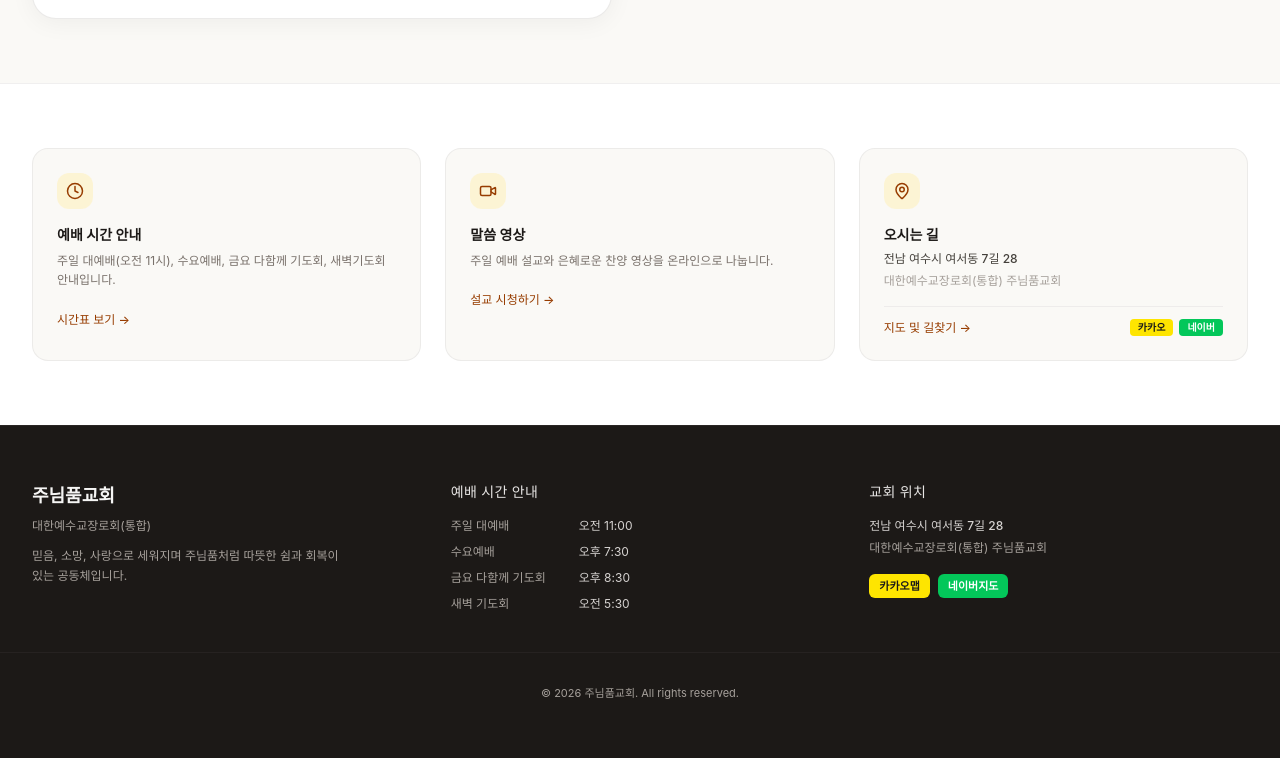
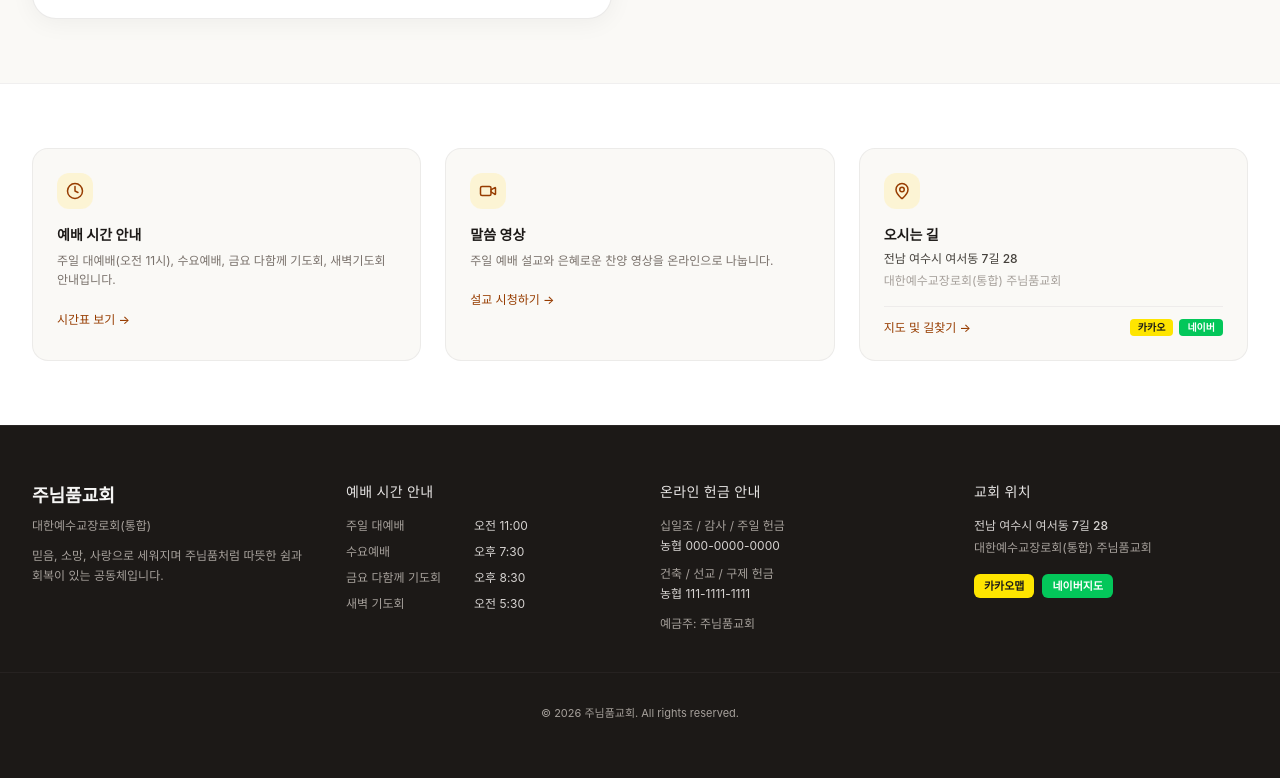
Before and after one commit to darkgentlejbs-max/junimpum_church, a Next.js app: page / in a window 1280 px wide. Shown: the part 725-1503 px from the top of the page. Built offline with nearby package versions, Linux system fonts and the light colour scheme; a web font is replaced by a local one.

Commit message:
Add Online Offering to footer

```diff
--- a/src/app/layout.tsx
+++ b/src/app/layout.tsx
@@ -56,7 +56,7 @@ export default function RootLayout({
 
         {/* Footer */}
         <footer className="bg-stone-900 text-stone-400 py-14 mt-auto border-t border-stone-800">
-          <div className="container mx-auto px-4 sm:px-6 lg:px-8 grid grid-cols-1 md:grid-cols-3 gap-10">
+          <div className="container mx-auto px-4 sm:px-6 lg:px-8 grid grid-cols-1 sm:grid-cols-2 lg:grid-cols-4 gap-10">
             <div>
               <h3 className="text-lg font-semibold text-stone-100 mb-2">주님품교회</h3>
               <p className="text-xs text-stone-400 mb-3">대한예수교장로회(통합)</p>
@@ -71,6 +71,20 @@ export default function RootLayout({
                 <li className="grid grid-cols-[120px_1fr] gap-2"><span>수요예배</span><span className="text-stone-300">오후 7:30</span></li>
                 <li className="grid grid-cols-[120px_1fr] gap-2"><span>금요 다함께 기도회</span><span className="text-stone-300">오후 8:30</span></li>
                 <li className="grid grid-cols-[120px_1fr] gap-2"><span>새벽 기도회</span><span className="text-stone-300">오전 5:30</span></li>
+              </ul>
+            </div>
+            <div>
+              <h4 className="text-sm font-medium text-stone-200 mb-4 tracking-wide">온라인 헌금 안내</h4>
+              <ul className="text-xs space-y-3 text-stone-400">
+                <li className="flex flex-col gap-1">
+                  <span>십일조 / 감사 / 주일 헌금</span>
+                  <span className="text-stone-300">농협 000-0000-0000</span>
+                </li>
+                <li className="flex flex-col gap-1">
+                  <span>건축 / 선교 / 구제 헌금</span>
+                  <span className="text-stone-300">농협 111-1111-1111</span>
+                </li>
+                <li className="pt-0.5">예금주: 주님품교회</li>
               </ul>
             </div>
             <div>
```
